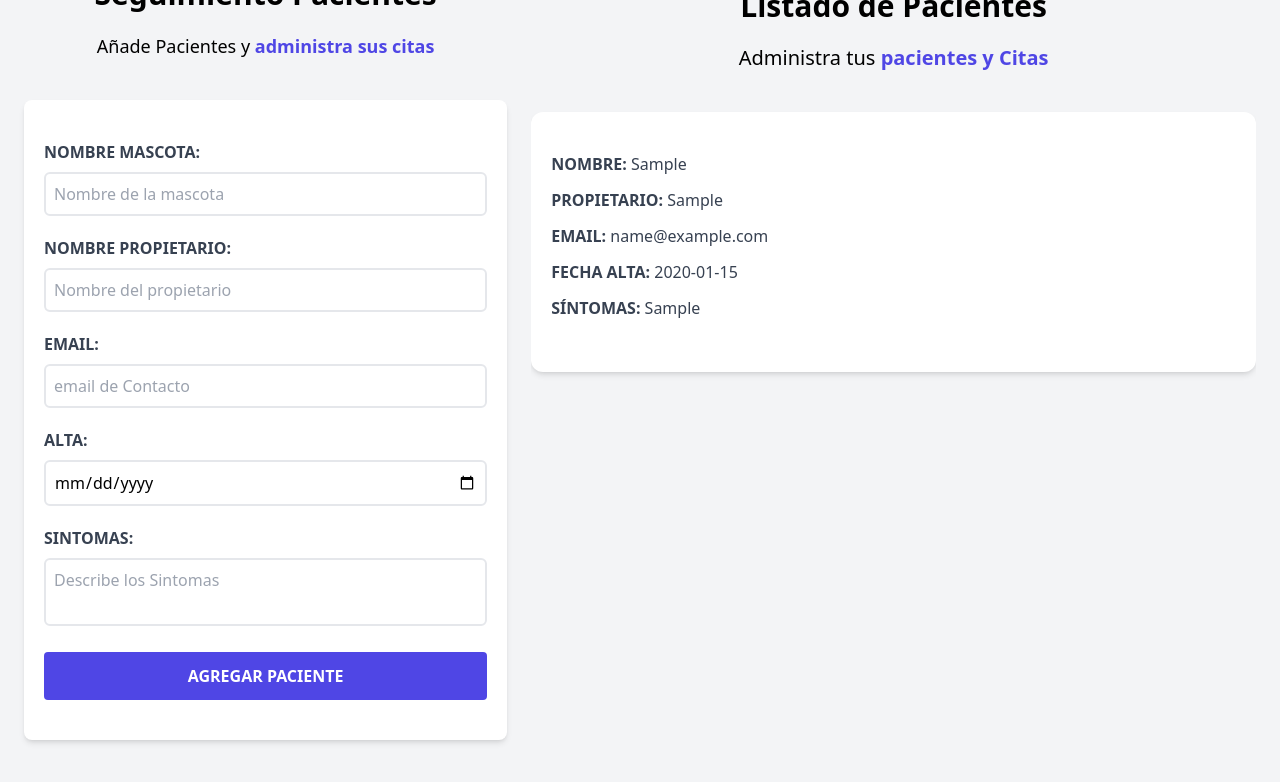
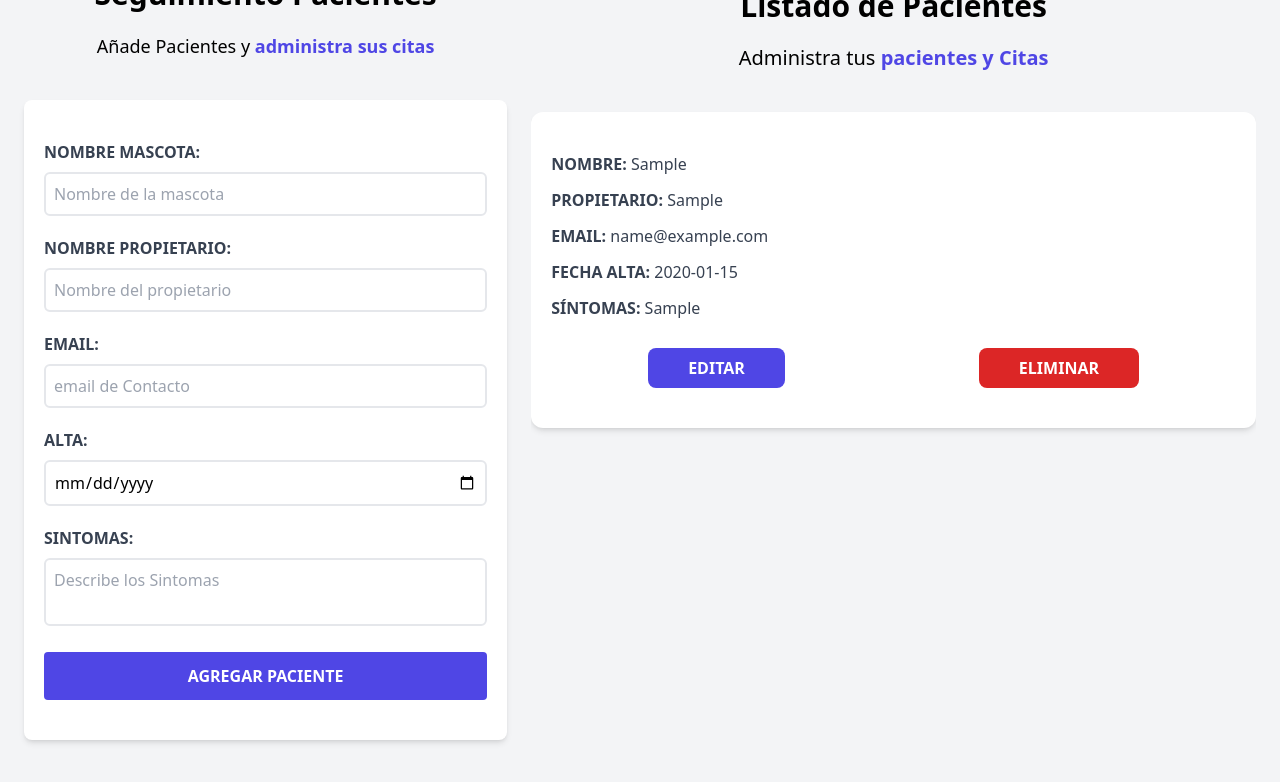
Before and after one commit to slizer98/citas-react, a React (Vite) app: page / in a window 1280 px wide. Both pictures are taken after typing "Sample", "Sample", "name@example.com", "2020-01-15", "Sample" into the empty fields and a click on the input "Agregar Paciente". Shown: the part 200-982 px from the top of the page. Built offline with nearby package versions, Linux system fonts and the light colour scheme.

Commit message:
agregando funcionalidad a editar paciente(incompleto)

```diff
--- a/src/App.jsx
+++ b/src/App.jsx
@@ -5,6 +5,7 @@
 
 function App() {
   const [pacientes, setPacientes] = useState([]);
+  const [paciente, setPaciente] = useState({});
 
   return (
     <div className="container mx-auto mt-20 md:px-3">
@@ -13,8 +14,12 @@
         <Formulario
           pacientes={pacientes}
           setPacientes={setPacientes}
+          paciente={paciente}
         />
-        <ListadoPacientes pacientes={pacientes} />
+        <ListadoPacientes
+          pacientes={pacientes}
+          setPaciente={setPaciente}
+        />
       </div>
     </div>
   )
--- a/src/components/Formulario.jsx
+++ b/src/components/Formulario.jsx
@@ -1,7 +1,7 @@
 import { useState, useEffect } from 'react';
 import Error from './Error';
 
-const Formulario = ({pacientes, setPacientes}) => {
+const Formulario = ({pacientes, setPacientes, paciente}) => {
   const [nombre, setNombre] = useState('');
   const [propietario, setPropietario] = useState('');
   const [email, setEmail] = useState('');
@@ -9,6 +9,16 @@
   const [sintomas, setSintomas] = useState('');
 
   const [error, setError] = useState(false);
+
+  useEffect(() => {
+    if(Object.keys(paciente).length > 0) {
+      setNombre(paciente.nombre)
+      setPropietario(paciente.propietario)
+      setEmail(paciente.email)
+      setFecha(paciente.fecha)
+      setSintomas(paciente.sintomas)
+    }
+  }, [paciente]);
 
   const generarId = () => {
     const random = Math.random().toString(36).slice(2);
--- a/src/components/ListadoPacientes.jsx
+++ b/src/components/ListadoPacientes.jsx
@@ -1,17 +1,34 @@
 import Paciente from "./Paciente"
 
-const ListadoPacientes = ({pacientes}) => {
+const ListadoPacientes = ({pacientes, setPaciente}) => {
 
   return (
     <div className="sm:w-full md:w-3/5 m-3 md:h-screen sm:overflow-y-scroll">
+        {pacientes && pacientes.length ? (
+          <>
             <h2 className="font-black text-3xl text-center">Listado de Pacientes</h2>
             <p className="text-xl mt-5 mb-10 text-center">
               Administra tus {''}
               <span className="text-indigo-600 font-bold ">pacientes y Citas</span>
             </p>
             { pacientes.map( paciente => (
-            <Paciente key={paciente.id} paciente={paciente}/>
+              <Paciente
+                key={paciente.id}
+                paciente={paciente}
+                setPaciente={setPaciente}
+                />
               ))}
+          </>
+
+        ) : (
+          <>
+            <h2 className="font-black text-3xl text-center">No hay paceintes</h2>
+            <p className="text-xl mt-5 mb-10 text-center">
+              Comienza agregando pacientes {''}
+              <span className="text-indigo-600 font-bold ">y aparecerán en este lugar</span>
+            </p>
+          </>
+        )}
     </div>
   )
 }
--- a/src/components/Paciente.jsx
+++ b/src/components/Paciente.jsx
@@ -1,5 +1,5 @@
 
-const Paciente = ({paciente}) => {
+const Paciente = ({paciente, setPaciente}) => {
   const {nombre, propietario, email, fecha, sintomas} = paciente;
   return (
     <div className="mt-3 bg-white shadow-md px-5 py-10 rounded-xl">
@@ -23,6 +23,18 @@
         Síntomas:{' '}
             <span className="font-normal normal-case">{sintomas}</span>
         </p>
+        <div className="flex justify-around pt-4">
+            <button
+                type="button"
+                className="py-2 px-10 bg-indigo-600 hover:bg-indigo-700 text-white font-bold uppercase rounded-lg"
+                onClick={() => setPaciente(paciente)}
+            >Editar</button>
+
+            <button
+                type="button"
+                className="py-2 px-10 bg-red-600 hover:bg-red-700 text-white font-bold uppercase rounded-lg"
+            >Eliminar</button>
+        </div>
     </div>
   )
 }
```
Lines whose indentation alone changed are shown as unchanged.
